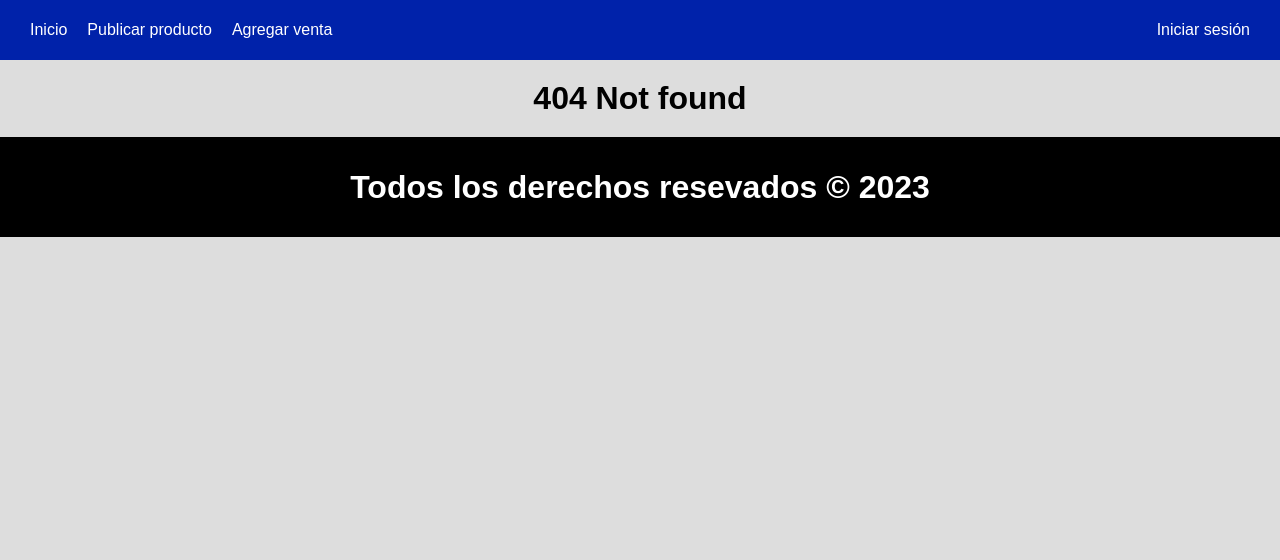
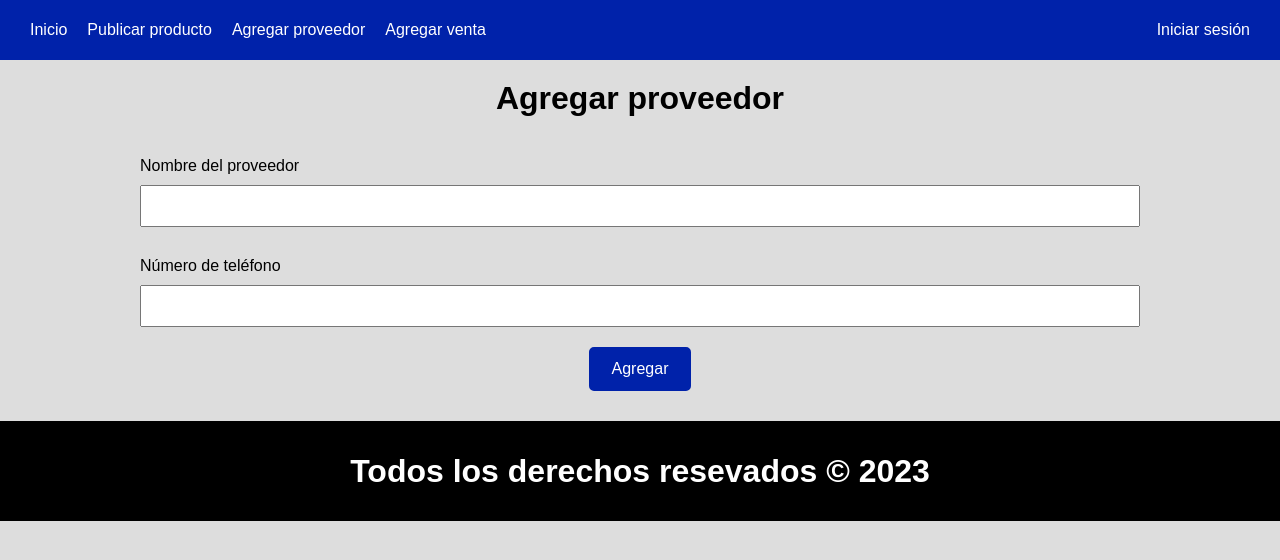
Before and after one commit to Tadeo-2404/FullStack-App-Vivero, a React (Vite) app in the folder frontend/: page /admin/agregar-proveedor in a window 1280 px wide. Before the commit this address had no page. Shown: the top 560 px of the page. Built offline with nearby package versions, Linux system fonts and the light colour scheme; the HTML template or start-up script is replaced by a standard one.

Commit message:
Formulario agregar proveedores, lista informacion ventas

```diff
--- a/frontend/src/App.jsx
+++ b/frontend/src/App.jsx
@@ -18,7 +18,9 @@ import InicioSesionAdmin from "./pages/admin/InicioSesionAdmin";
 import FormPublicarProducto from "./pages/admin/FormPublicarProducto";
 import FormEditarProducto from "./pages/admin/FormEditarProducto";
 import FormAgregarVenta from "./pages/admin/FormAgregarVenta";
+import FormAgregarProveedor from "./pages/admin/FormAgregarProveedor";
 import Proveedores from "./pages/admin/Proveedores";
+import Ventas from "./pages/admin/Ventas";
 
 function App() {
   return (
@@ -28,14 +30,18 @@ function App() {
         <Routes>
 
             <Route path="/" element={<Inicio />} />
+
+            <Route path="/admin/iniciar-sesion" element={<InicioSesionAdmin />} />
+
             <Route path="/productos" element={<Productos />} />
+            <Route path="/admin/publicar-producto" element={<FormPublicarProducto />} />
+            <Route path="/admin/editar-producto/:id" element={<FormEditarProducto />} />
 
-            {/* ADMIN */}
-            <Route path="/admin/iniciar-sesion" element={<InicioSesionAdmin />} />
-            <Route path="/admin/publicar" element={<FormPublicarProducto />} />
-            <Route path="/admin/editar-producto/:id" element={<FormEditarProducto />} />
+            <Route path="/admin/ventas" element={<Ventas />} />
             <Route path="/admin/agregar-venta" element={<FormAgregarVenta />} />
+
             <Route path="/admin/proveedores" element={<Proveedores />} />
+            <Route path="/admin/agregar-proveedor" element={<FormAgregarProveedor />} />
 
             <Route path="*" element={<NotFound />} />
 
--- a/frontend/src/components/GaleriaProductos.jsx
+++ b/frontend/src/components/GaleriaProductos.jsx
@@ -12,7 +12,7 @@ function GaleriaProductos({ opciones }){
                         <Card key={producto.id} datos={producto} />
                     ))
                 ) : (
-                    <p>No hay artículos para mostrar</p>
+                    <p>No hay productos para mostrar</p>
                 )
             }
         </div>
--- a/frontend/src/components/Navbar.jsx
+++ b/frontend/src/components/Navbar.jsx
@@ -20,7 +20,8 @@ function Navbar(){
                     {/* Hacer un componente especial al que le pasemos la ruta y el texto como children
                     y automáticamente le ponga la clase navbar__link y los onClick*/}
                     <NavLink className="navbar__link" to="/" onClick={closeMenu}>Inicio</NavLink>
-                    <NavLink className="navbar__link" to="/admin/publicar" onClick={closeMenu}>Publicar producto</NavLink>
+                    <NavLink className="navbar__link" to="/admin/publicar-producto" onClick={closeMenu}>Publicar producto</NavLink>
+                    <NavLink className="navbar__link" to="/admin/agregar-proveedor" onClick={closeMenu}>Agregar proveedor</NavLink>
                     <NavLink className="navbar__link" to="/admin/agregar-venta" onClick={closeMenu}>Agregar venta</NavLink>
                 </div>
                 <div className="navbar__sesion">
--- a/frontend/src/pages/Inicio.jsx
+++ b/frontend/src/pages/Inicio.jsx
@@ -18,8 +18,10 @@ function Inicio(){
             </article>
 
             <div className="contenedor">
-                <h2 className="titulo">Rutas de prueba para ver el funcionamiento</h2>
-                <Link to="/admin/proveedores">Proveedores (admin)</Link>
+                <h2 className="titulo">Proveedores</h2>
+                <Link to="/admin/proveedores">Lista de proveedores</Link>
+                <h2 className="titulo">Ventas</h2>
+                <Link to="/admin/ventas">Lista de ventas</Link>
             </div>
         </main>
     )
--- /dev/null
+++ b/frontend/src/pages/admin/FormAgregarProveedor.jsx
@@ -0,0 +1,70 @@
+import { useState } from "react";
+
+function FormAgregarProveedor(){
+    const [datos, setDatos] = useState({
+        nombre: "",
+        telefono: ""
+    });
+
+    const handleSubmit = async e => {
+        e.preventDefault();
+
+        // Se hace una petición para agregar el proveedor
+        let res = await fetch(`http://localhost:3000/api/proveedores`, {
+            method: "POST",
+            headers: {
+                'Content-type': 'application/json'
+            },
+            body: JSON.stringify(datos)
+        })
+        let data = await res.json();
+        console.log("Proveedor agregado", data);
+    }
+
+    const handleInput = e => {
+        setDatos({
+            ...datos,
+            [e.target.name]: e.target.value
+        })
+    }
+
+    return(
+        <main className="main">
+            <h1 className="titulo">Agregar proveedor</h1>
+            <form action="" className="form contenedor" onSubmit={handleSubmit}>
+
+                <div className="form__apartado">
+                    <label htmlFor="nombre">Nombre del proveedor</label>
+                    <input
+                        name="nombre"
+                        id="nombre"
+                        className="form__input"
+                        type="text"
+                        onInput={handleInput}
+                        value={datos.nombre}
+                    />
+                </div>
+
+                <div className="form__apartado">
+                    <label htmlFor="telefono">Número de teléfono</label>
+                    <input
+                        name="telefono"
+                        id="telefono"
+                        className="form__input"
+                        type="tel"
+                        minLength={10}
+                        maxLength={10}
+                        pattern="\d{10}"
+                        onInput={handleInput}
+                        value={datos.telefono}
+                    />
+                </div>
+
+                <input type="submit" className="form__input form__input--boton boton" value="Agregar" />
+
+            </form>
+        </main>
+    )
+}
+
+export default FormAgregarProveedor;
--- a/frontend/src/pages/admin/FormAgregarVenta.jsx
+++ b/frontend/src/pages/admin/FormAgregarVenta.jsx
@@ -21,7 +21,7 @@ function FormAgregarVenta(){
         let productosFiltrados = [];
         for(let [id, cantidad] of Object.entries(infoProductos)){
             // Si la cantidad es inválida, no va a agregar la venta
-            if(cantidad <= 0) return;
+            if(cantidad <= 0) continue;
             // Filtramos solo los productos seleccionados
             let producto = productos.find(producto => producto.id == id);
             if(producto){
--- /dev/null
+++ b/frontend/src/pages/admin/Ventas.jsx
@@ -0,0 +1,77 @@
+import { useEffect, useState } from "react";
+
+function Ventas(){
+    const [ventas, setVentas] = useState([]);
+
+    useEffect(() => {
+        const obtenerVentas = async () => {
+            // Se obtienen las ventas
+            let res = await fetch("http://localhost:3000/api/ventas");
+            let datos = await res.json();
+
+            datos = datos.map(async venta => {
+                // Por cada venta, obtenemos los datos de venta-producto
+                let res = await fetch(`http://localhost:3000/api/venta-producto?venta=${venta.id}`);
+                let datos = await res.json();
+
+                datos = datos.map(async datoVP => {
+                    // Por cada venta-producto se obtiene la información del producto y se agrega
+                    let resProducto = await fetch(`http://localhost:3000/api/productos/${datoVP.id_producto}`);
+                    let { nombre, descripcion, precio } = await resProducto.json();
+
+                    return {
+                        ...datoVP,
+                        nombre,
+                        descripcion,
+                        precio
+                    }
+                })
+                datos = await Promise.all(datos);
+
+                return { ...venta, productos: datos }
+            })
+            datos = await Promise.all(datos);
+
+            setVentas(datos);
+            console.log(datos);
+        }
+        obtenerVentas();
+    }, [])
+
+    return(
+        <main className="contenedor main">
+            <h1 className="titulo">Ventas</h1>
+
+            <div className="ventas">
+                {
+                    ventas ? (
+                        ventas.map(venta => (
+                            <div className="venta" key={venta.id}>
+                                <h2>Venta #{venta.id}</h2>
+                                <p><b>Fecha: </b>{venta.fecha}</p>
+                                <p><b>Total: </b>${venta.total}</p>
+                                <div className="venta__productos">
+                                    {
+                                        venta.productos.map(producto => (
+                                            <div className="venta__producto contenedor" key={producto.id}>
+                                                <h3>{producto.nombre}</h3>
+                                                <p><b>Descripcion: </b>{producto.descripcion}</p>
+                                                <p><b>Precio: </b>{producto.precio}</p>
+                                                <p><b>Cantidad: </b>{producto.cantidad}</p>
+                                                <p><b>Subtotal: </b>{producto.subtotal}</p>
+                                            </div>
+                                        ))
+                                    }
+                                </div>
+                            </div>
+                        ))
+                    ) : (
+                        <p>No hay ventas para mostrar</p>
+                    )
+                }
+            </div>
+        </main>
+    )
+}
+
+export default Ventas;
```
